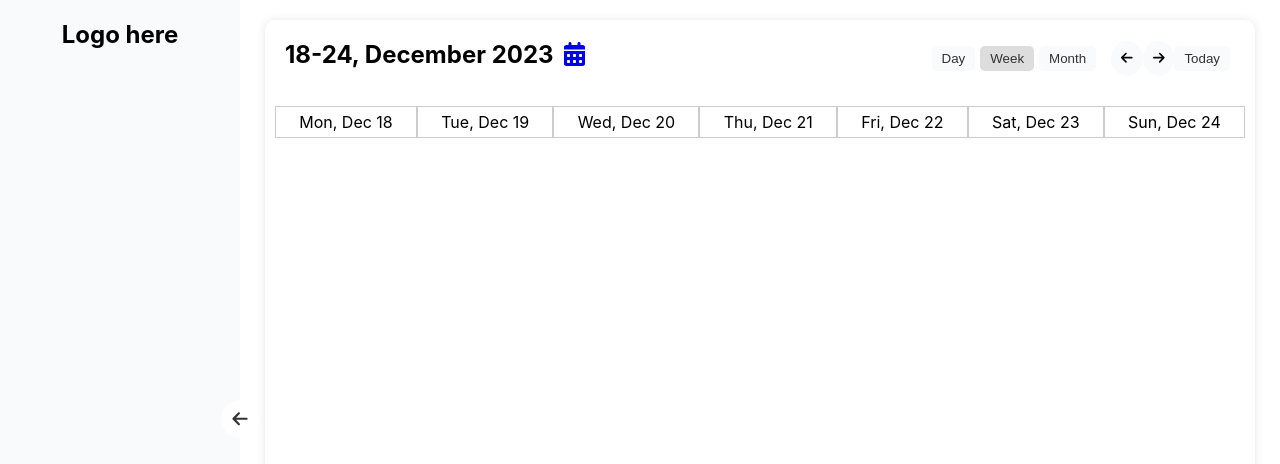
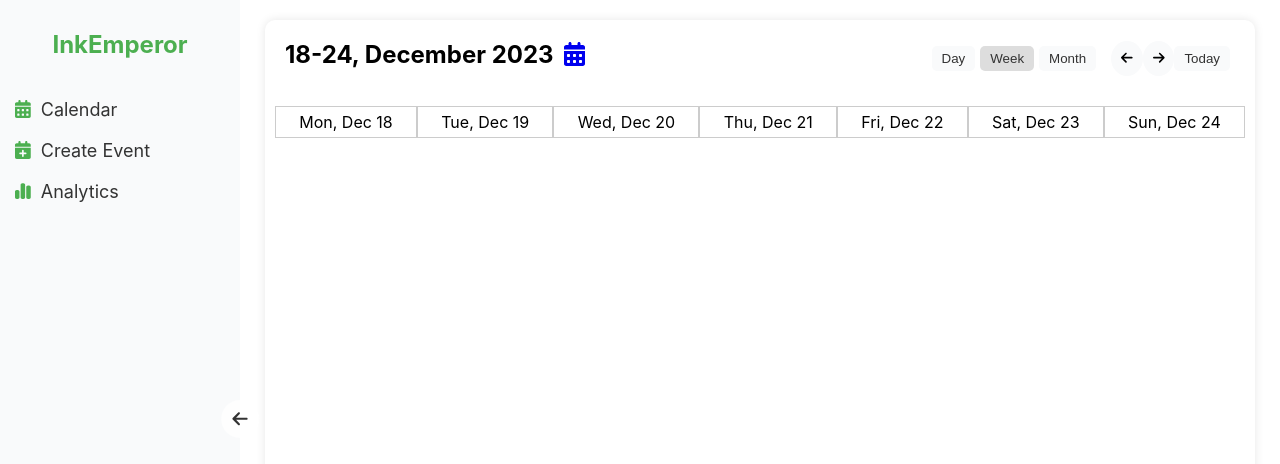
Before and after one commit to vgochev01/inkemperor-bm, a React (Create React App) app: page /analytics in a window 1280 px wide. Both pictures are taken after a click on the icon 37 px from the left and 400 px from the top of the page. Shown: the top 464 px of the page. Built offline with nearby package versions, Linux system fonts and the light colour scheme.

Commit message:
create menu item component

```diff
--- a/src/App.js
+++ b/src/App.js
@@ -3,6 +3,7 @@ import Calendar from './components/Calendar/Calendar';
 import { FontAwesomeIcon } from '@fortawesome/react-fontawesome';
 import { faBars, faArrowLeft } from '@fortawesome/free-solid-svg-icons';
 import './App.scss';
+import Menu from './components/Menu/Menu';
 
 function App() {
   const [isPanelOpen, setIsPanelOpen] = useState(false);
@@ -10,6 +11,8 @@ function App() {
   const togglePanel = () => {
     setIsPanelOpen(!isPanelOpen);
   };
+
+
 
   return (
     <div className="app-container">
@@ -20,8 +23,7 @@ function App() {
           <FontAwesomeIcon icon={faBars} className="menu-icon" onClick={togglePanel} />
         )}
         <div className={`panel-content ${isPanelOpen ? 'show' : ''}`}>
-          <h2 style={{textAlign: 'center'}}>Logo here</h2>
-          {/* Navigation links and other content here */}
+          <Menu />
         </div>
       </div>
       <div className="calendar-container">
--- a/src/App.scss
+++ b/src/App.scss
@@ -65,6 +65,13 @@
     &.show {
       display: block;
     }
+
+    h2 {
+      color: #4CAF50; // Example color for the 'Calamari' logo
+      text-align: center;
+      font-size: 24px;
+      padding: 10px 0;
+    }
   }
 
   @include respond-to(phones) {
--- a/src/components/Menu/Menu.js
+++ b/src/components/Menu/Menu.js
@@ -1,7 +1,26 @@
 import React from 'react';
+import { FontAwesomeIcon } from '@fortawesome/react-fontawesome';
+import { faCalendarAlt, faChartSimple, faCalendarPlus } from '@fortawesome/free-solid-svg-icons';
+import './Menu.scss';
 
 const Menu = () => {
+    const menuItems = [
+        { name: 'Calendar', icon: faCalendarAlt },
+        { name: 'Create Event', icon: faCalendarPlus },
+        { name: 'Analytics', icon: faChartSimple },
+    ];
 
+    return <>
+        <h2 className="logo">InkEmperor</h2>
+        <div className="menu">
+        {menuItems.map((item) => (
+            <a href="javascript:void(0)" key={item.name} className="menu-item">
+                <FontAwesomeIcon icon={item.icon} className="menu-item-icon" />
+            {item.name}
+            </a>
+        ))}
+        </div>
+    </>;
 };
 
 export default Menu;
--- a/src/components/Menu/Menu.scss
+++ b/src/components/Menu/Menu.scss
@@ -0,0 +1,23 @@
+@import '../../scss/mixins';
+
+.menu {
+    .menu-item {
+        display: flex;
+        align-items: center;
+        padding: 10px 15px;
+        color: #333;
+        font-size: 18px;
+        transition: background-color 0.3s;
+        cursor: pointer;
+        text-decoration: none;
+
+        &:hover {
+            background-color: #DDD;
+        }
+
+        &-icon {
+            margin-right: 10px;
+            color: #4CAF50;
+        }
+    }
+}
```
